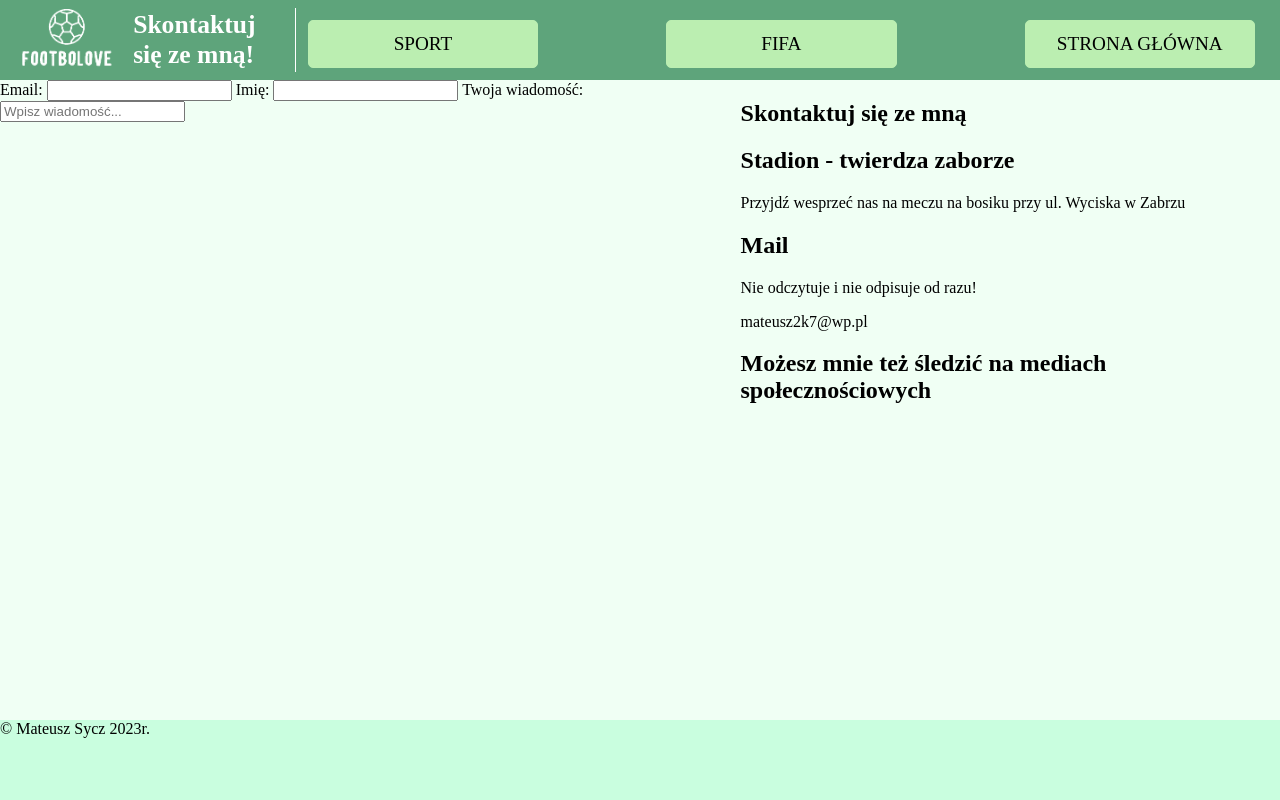
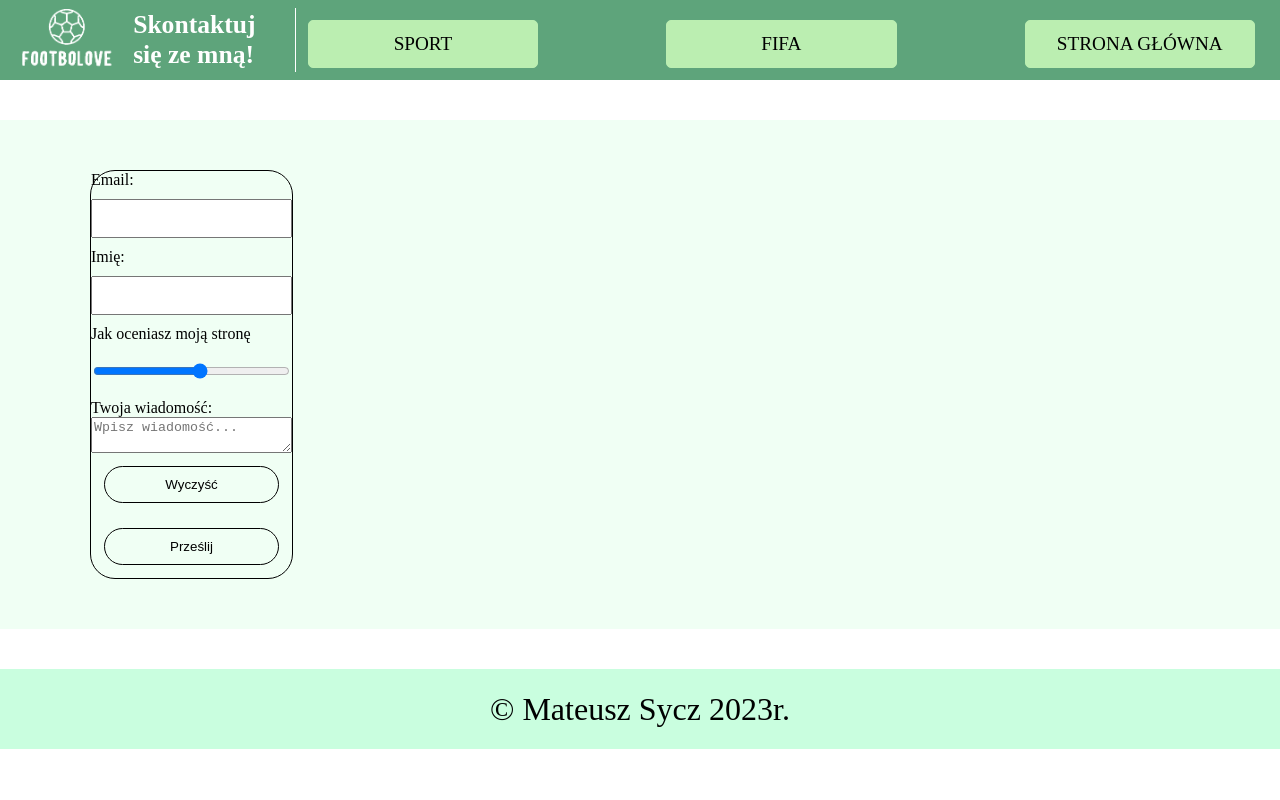
Before and after one commit to Sticzx/Projekt-zaliczeniowy, a plain HTML site: page kontakt.html in a window 1280 px wide. Drawn offline with Linux system fonts and the light colour scheme.

Commit message:
prawie wszystko

```diff
--- a/fifa.css
+++ b/fifa.css
@@ -20,13 +20,13 @@ header {
 .logo{
     width: auto;
     height: auto;
-    margin-right: 1vw;
 }
 
 h1{
     font-size: 2vw;
     align-self: center;
     max-width: 12vw;
+    margin: 3vw;
 }
 
 .box {
@@ -66,26 +66,60 @@ main {
     display: flex;
     background-color: #F0FFF4;
     height: auto;
-    flex-direction: row-reverse;
+    flex-direction: column;
+    flex-wrap: wrap;
+}
+
+.fifa{
+    scale: 90%;
+    display: block;
+    margin-left: auto;
+    margin-right: auto;
+}
+
+.h2{
+    text-align: center;
+    font-size: 5em;
+}
+
+table{
+    border-collapse: collapse;
+    border: 1px solid black;
+    font-size: 2em;
+    width: 90%;
+    margin: auto;
+    margin-bottom: 3vh;
+}
+
+.top1 {
+    background-color: yellow;
+}
+
+.top2 {
+    background-color: gray;
+}
+
+.top3 {
+    background-color: brown;
 }
 
 article {
     border: 1px #BDF0CC solid;
     background-color: #BDF0CC;
-    flex-basis: 65%;
-    margin-top: 4vh;
-    margin-bottom: 4vh;
+    flex-basis: 90%;
     border-radius: 18px;
-    padding: 1em;
+    margin: 2em;
+    text-align: center;
+    font-size: 1.3vw;
 }
 
-.koszulka{
-    scale: 90%;
-    flex-basis: 25%;
-    border-radius: 18px;
-}
+
 
 footer {
     background-color: #C9FEDF;
     height: 10vh;
+    display: grid;
+    justify-content: center;
+    place-content: center;
+    font-size: 2em;
 }
--- a/kontakt.css
+++ b/kontakt.css
@@ -63,29 +63,57 @@ a {
 }
 
 main {
-    display: flex;
     background-color: #F0FFF4;
-    height: 80vh;
-    flex-direction: row-reverse;
+    height: auto;
 }
 
-article {
-    border: 1px #BDF0CC solid;
-    background-color: #BDF0CC;
-    flex-basis: 65%;
-    margin-top: 4vh;
-    margin-bottom: 4vh;
-    border-radius: 18px;
-    padding: 1em;
+section {
+    background-color: #F0FFF4;
+    display: flex;
+    flex-wrap: wrap;
+    justify-content: space-between;
+    align-items: center;
+    padding: 50px;
+    margin: 40px;
+    height: max-content;
+    flex-basis: 80%;
 }
 
-.koszulka{
-    scale: 90%;
-    flex-basis: 25%;
-    border-radius: 18px;
+form{
+    display: flex;
+    flex-direction: column;
+    border: 1px solid black;
+    border-radius: 25px;
+    justify-content: space-between;
+}
+
+label{
+    display: flex;
+    flex-wrap: wrap;
+    flex-basis: 47%;
+    align-items: center;
+}
+
+input{
+    padding: 10px;
+    margin-top: 10px;
+    margin-bottom: 10px;
+    flex-basis: 100%;
+}
+
+#btn{
+    height: 3vh;
+    margin: 1vw;
+    border-radius: 20px;
+    background-color: #F0FFF4;
+    border: 1px solid black;
 }
 
 footer {
     background-color: #C9FEDF;
     height: 10vh;
+    display: grid;
+    justify-content: center;
+    place-content: center;
+    font-size: 2em;
 }
--- a/kontakt.html
+++ b/kontakt.html
@@ -21,25 +21,28 @@
     </div>
     </header>
     <main>
-        <aside>
-            <h2>Skontaktuj się ze mną</h2>
-            <h2>Stadion - twierdza zaborze</h2>
-            <p>Przyjdź wesprzeć nas na meczu na bosiku przy ul. Wyciska w Zabrzu</p>
-            <h2>Mail</h2>
-            <p>Nie odczytuje i nie odpisuje od razu!</p>
-            <p>mateusz2k7@wp.pl</p>
-            <h2>Możesz mnie też śledzić na mediach społecznościowych</h2>
-        </aside>
         <section>
             <form>
                 <label for="email">Email: </label>
                 <input type="email" id="email" name="email">
                 <label for="name">Imię: </label>
                 <input type="text" id="name" name="name">
+                <label for="range">Jak oceniasz moją stronę</label>
+                <input type="range" id="range" name="range" min="1" max="10">
                 <label for="msg">Twoja wiadomość: </label>
-                <input type="text" id="msg" name="msg" placeholder="Wpisz wiadomość...">
+                <textarea id="msg" name="msg" placeholder="Wpisz wiadomość..."></textarea>
+                <input type="reset" id="btn" value="Wyczyść">
+                <input type="submit" id="btn" value="Prześlij">
             </form>
         </section>
+        <!-- <aside>
+            <h2>Skontaktuj się ze mną</h2>
+            <h2>Stadion - twierdza zaborze</h2>
+            <p>Przyjdź wesprzeć nas na meczu na bosiku przy ul. Wyciska w Zabrzu</p>
+            <h2>Mail</h2>
+            <p>Nie odczytuje i nie odpisuje od razu!</p>
+            <p>Sycz@gmail.com</p>
+        </aside> -->
     </main>
     <footer>
         &copy; Mateusz Sycz 2023r.
--- a/main.css
+++ b/main.css
@@ -77,7 +77,8 @@ article {
     margin-top: 4vh;
     margin-bottom: 4vh;
     border-radius: 18px;
-    padding: 1em;
+    text-align: center;
+    font-size: 2vw;
 }
 
 .koszulka{
@@ -89,4 +90,8 @@ article {
 footer {
     background-color: #C9FEDF;
     height: 10vh;
+    display: grid;
+    justify-content: center;
+    place-content: center;
+    font-size: 2em;
 }
--- a/sport.css
+++ b/sport.css
@@ -73,43 +73,49 @@ main {
 .mks{
     scale: 80%;
     flex-basis: 25%;
+    border-radius: 52px;
 }
 
 .bayern{
     scale: 80%;
     flex-basis: 25%;
+    border-radius: 52px;
 }
 
 .mecz{
     scale: 80%;
     flex-basis: 25%;
+    border-radius: 20px;
+    margin: auto;
 }
 
 article {
     border: 1px #BDF0CC solid;
     background-color: #BDF0CC;
-    margin-top: 4vh;
-    margin-bottom: 4vh;
     border-radius: 18px;
     padding: 1em;
+    font-size: 1.3vw;
+    margin: auto;
+    text-align: center;
 }
 
 .article1 {
     flex-basis: 70%;
-    margin: auto;
 }
 
 .article2 {
     flex-basis: 70%;
-    margin: auto;
 }
 
 .article3 {
-    flex-basis: 70%;
-    margin: auto;
+    flex-basis: 95%;
 }
 
 footer {
     background-color: #C9FEDF;
     height: 10vh;
+    display: grid;
+    justify-content: center;
+    place-content: center;
+    font-size: 2em;
 }
```
Also changed, not shown: fifa.html (+11 -7 lines), main.html (+1 -1 lines), sport.html (+3 -3 lines), topka.png (added).
